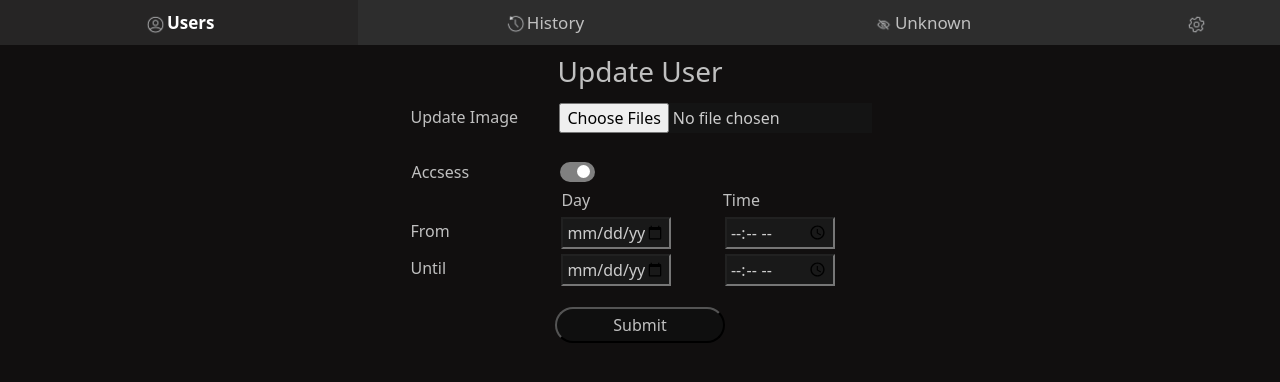
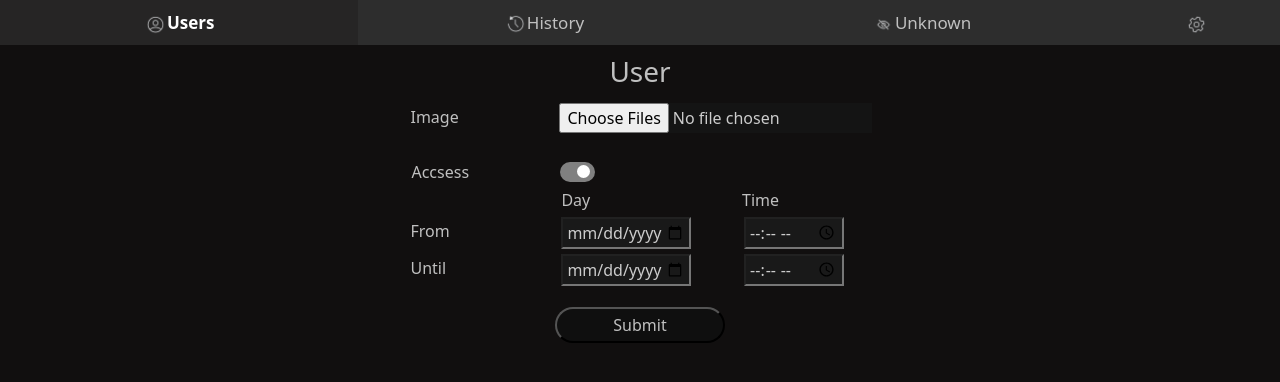
Before and after one commit to Dti-automation/face_recognization, a plain HTML site: page editinfo.html in a window 1280 px wide. Drawn offline with nearby package versions, Linux system fonts and the light colour scheme.

Commit message:
Add files via upload

```diff
--- a/editinfo.html
+++ b/editinfo.html
@@ -227,16 +227,16 @@
       </div>
     </div>
     <center>
-      <h3 style="color: silver; margin-top: 10px;"> Update User</h3>
+      <h3 style="color: silver; margin-top: 10px;"> User</h3>
       <div>
         <table style="margin-top: 10px; width: 70%;">
           <form autocomplete="off">
             <table>
               <tr>
-                <td style="color: silver; width: 30%; padding-left: 7px; ">
+                <td style="color: silver; width: 25%; padding-left: 7px; ">
                   <label style="margin-bottom: 22px;">
 
-                    Update Image
+                     Image
                   </label>
                 </td>
                 <td colspan="2">
@@ -284,11 +284,11 @@
                 </td>
                 <td>
                <label style="margin-left:6px;">
-                <input type="date"  style="width: 110px;">
+                <input type="date"  style="width: 130px;">
                </label>
                 </td>
                 <td>
-                  <input type="time"  style="width: 110px;">
+                  <input type="time"  style="width: 100px;">
                 </td>
               </tr>
               <tr style="color: silver;">
@@ -297,11 +297,11 @@
                 </td>
                 <td>
                   <label style="margin-left:6px;">
-                    <input type="date"  style="width: 110px;">
+                    <input type="date"  style="width: 130px;">
                    </label>
                 </td>
                 <td>
-                  <input type="time"  style="width: 110px;">
+                  <input type="time"  style="width: 100px;">
                 </td>
               </tr>
 
```
Also changed, not shown: information.html (+6 -6 lines).
